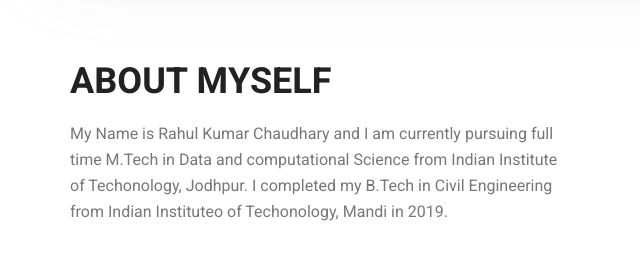
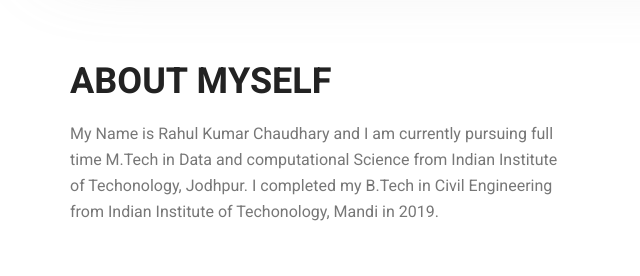
Before and after one commit to riffs14/Portfolio, a plain HTML site: page index.html in a window 1280 px wide. Shown: the part 1020-1296 px from the top of the page, 0-640 px from the left. Drawn offline with nearby package versions, Linux system fonts and the light colour scheme; files whose address does not match are found by name; a web font is replaced by a local one.

Commit message:
Update index.html
Spelling Mistake

```diff
--- a/index.html
+++ b/index.html
@@ -135,7 +135,7 @@
         				<div class="welcome_text">
         					<h4>About Myself</h4>
         					<p>My Name is Rahul Kumar Chaudhary and I am currently pursuing full time M.Tech in Data and computational Science from Indian Institute of Techonology, Jodhpur. I completed my
-								B.Tech in Civil Engineering from Indian Instituteo of Techonology, Mandi in 2019.
+								B.Tech in Civil Engineering from Indian Institute of Techonology, Mandi in 2019.
 							</p>
 
         				</div>
```
